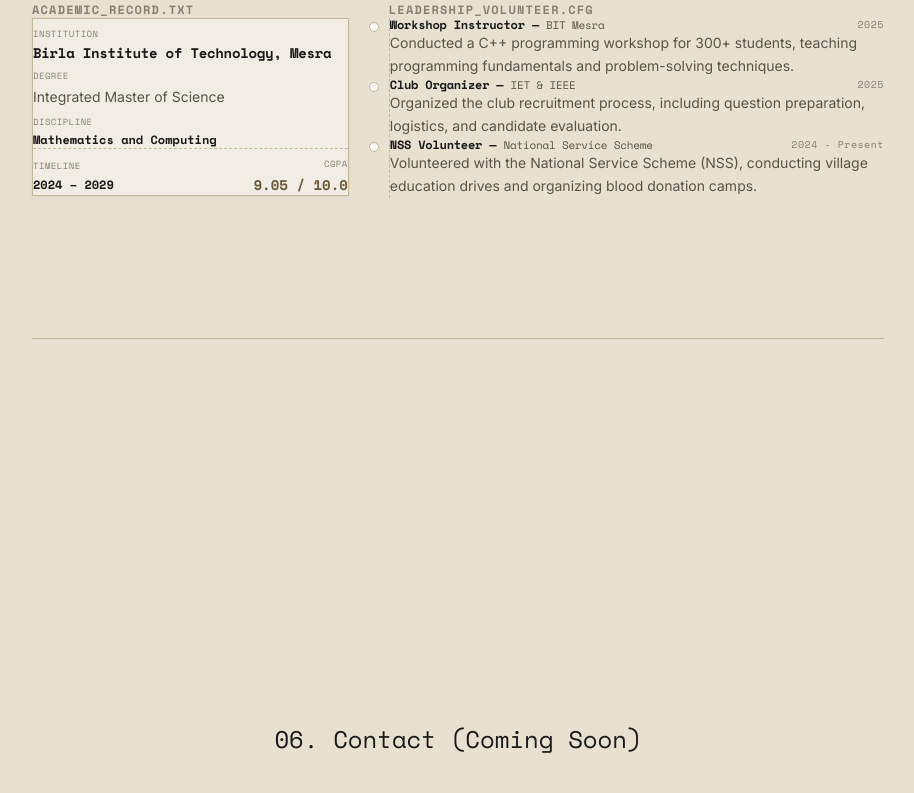
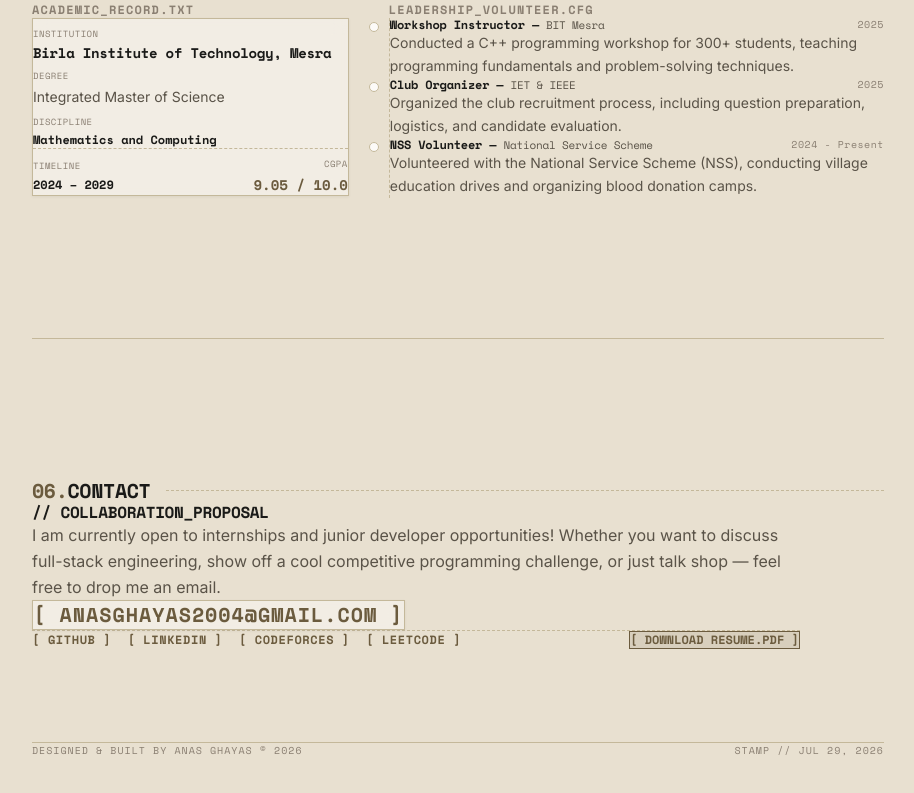
Before and after one commit to anasghayas/Portfolio, a React (Vite) app: page / in a window 1280 px wide. Shown: the part 3638-4431 px from the top of the page, without its empty margins (182-1096 px from the left). Built offline with nearby package versions, Linux system fonts and the light colour scheme.

Commit message:
added contact and added resume

```diff
--- a/src/App.jsx
+++ b/src/App.jsx
@@ -6,6 +6,7 @@ import Skills from './components/Skills'
 import Projects from './components/Projects'
 import Achievements from './components/Achievements'
 import Experience from './components/Experience'
+import Contact from './components/Contact'
 
 function App() {
   return (
@@ -18,8 +19,7 @@ function App() {
         <Projects />
         <Achievements />
         <Experience />
-        {/* Dummy sections so scroll works */}
-        <section id="contact" className="h-screen flex items-center justify-center font-mono text-2xl text-[var(--text-primary)]">06. Contact (Coming Soon)</section>
+        <Contact />
       </main>
     </>
   )
--- /dev/null
+++ b/src/components/Contact.jsx
@@ -0,0 +1,107 @@
+import { motion } from 'framer-motion';
+import { personalInfo } from '../data/portfolioData';
+import SectionHeading from './SectionHeading';
+
+export default function Contact() {
+  const currentYear = new Date().getFullYear();
+
+  // Format current date for a dossier stamp: e.g., "JUL 30, 2026"
+  const formattedDate = new Date().toLocaleDateString('en-US', {
+    month: 'short',
+    day: 'numeric',
+    year: 'numeric'
+  }).toUpperCase();
+
+  return (
+    <section id="contact" className="py-20 flex flex-col justify-between min-h-[70vh]">
+      <div>
+        <SectionHeading number="06" title="Contact" />
+
+        <motion.div
+          initial={{ opacity: 0, y: 15 }}
+          whileInView={{ opacity: 1, y: 0 }}
+          viewport={{ once: true }}
+          transition={{ duration: 0.5 }}
+          className="space-y-12 max-w-3xl mt-10"
+        >
+          <div className="space-y-4">
+            <h3 className="font-mono text-base font-bold text-[var(--text-primary)] uppercase tracking-wider">
+              // COLLABORATION_PROPOSAL
+            </h3>
+            <p className="font-sans text-base text-[var(--text-secondary)] leading-relaxed">
+              I am currently open to internships and junior developer opportunities! Whether you want to discuss full-stack engineering, show off a cool competitive programming challenge, or just talk shop — feel free to drop me an email.
+            </p>
+          </div>
+
+          {/* Large typographic Email link */}
+          <div className="py-4">
+            <a
+              href={`mailto:${personalInfo.email}`}
+              className="font-mono text-lg md:text-xl font-bold text-[var(--text-primary)] hover:text-[var(--accent)] transition-colors border border-[var(--border)] bg-[#fcfaf7]/50 backdrop-blur-sm px-6 py-4 shadow-[var(--shadow-sm)] hover:shadow-[var(--shadow-md)] inline-block tracking-wider"
+            >
+              [ {personalInfo.email.toUpperCase()} ]
+            </a>
+          </div>
+
+          {/* Socials & Resume CTA */}
+          <div className="flex flex-col md:flex-row justify-between items-start md:items-center gap-6 pt-6 border-t border-[var(--border)] border-dashed">
+            {/* Social links row */}
+            <div className="flex flex-wrap gap-4 font-mono text-xs font-bold tracking-wider">
+              <a
+                href={personalInfo.socials.github}
+                target="_blank"
+                rel="noreferrer"
+                className="text-[var(--text-primary)] hover:text-[var(--accent)] transition-colors"
+              >
+                [ GITHUB ]
+              </a>
+              <a
+                href={personalInfo.socials.linkedin}
+                target="_blank"
+                rel="noreferrer"
+                className="text-[var(--text-primary)] hover:text-[var(--accent)] transition-colors"
+              >
+                [ LINKEDIN ]
+              </a>
+              <a
+                href={personalInfo.socials.codeforces}
+                target="_blank"
+                rel="noreferrer"
+                className="text-[var(--text-primary)] hover:text-[var(--accent)] transition-colors"
+              >
+                [ CODEFORCES ]
+              </a>
+              <a
+                href={personalInfo.socials.leetcode}
+                target="_blank"
+                rel="noreferrer"
+                className="text-[var(--text-primary)] hover:text-[var(--accent)] transition-colors"
+              >
+                [ LEETCODE ]
+              </a>
+            </div>
+
+            {/* Resume button */}
+            <a
+              href="/AnasGhayas_Resume.pdf"
+              download="AnasGhayas_Resume.pdf"
+              className="font-mono text-xs font-bold text-[var(--accent)] hover:text-[var(--accent-hover)] border border-[var(--accent)] bg-[var(--accent-light)] px-4 py-2 hover:shadow-sm transition-all"
+            >
+              [ DOWNLOAD RESUME.PDF ]
+            </a>
+          </div>
+        </motion.div>
+      </div>
+
+      {/* Footer Info */}
+      <div className="pt-20 border-t border-[var(--border)] flex flex-col sm:flex-row justify-between items-center gap-4 font-mono text-[10px] text-[var(--text-muted)] uppercase tracking-widest mt-auto select-none">
+        <div>
+          DESIGNED & BUILT BY ANAS GHAYAS © {currentYear}
+        </div>
+        <div>
+          STAMP // {formattedDate}
+        </div>
+      </div>
+    </section>
+  );
+}
```
